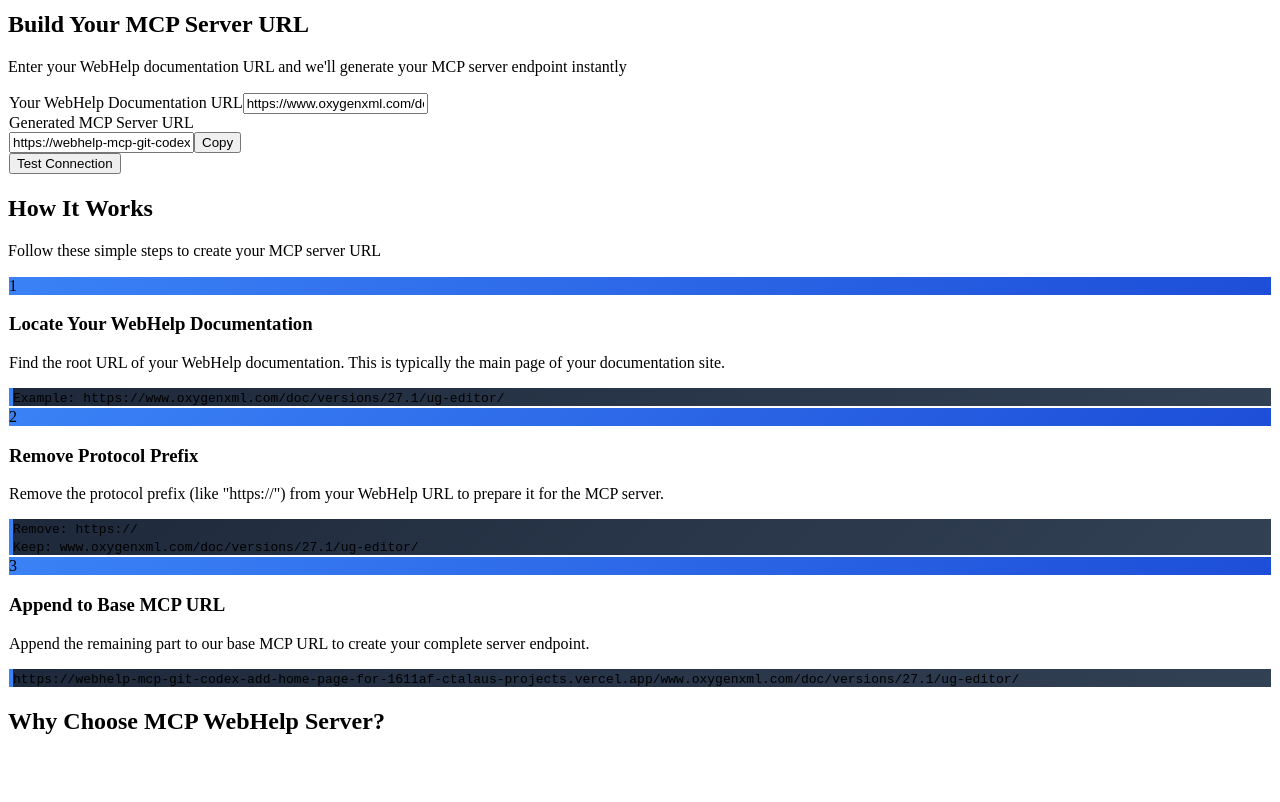
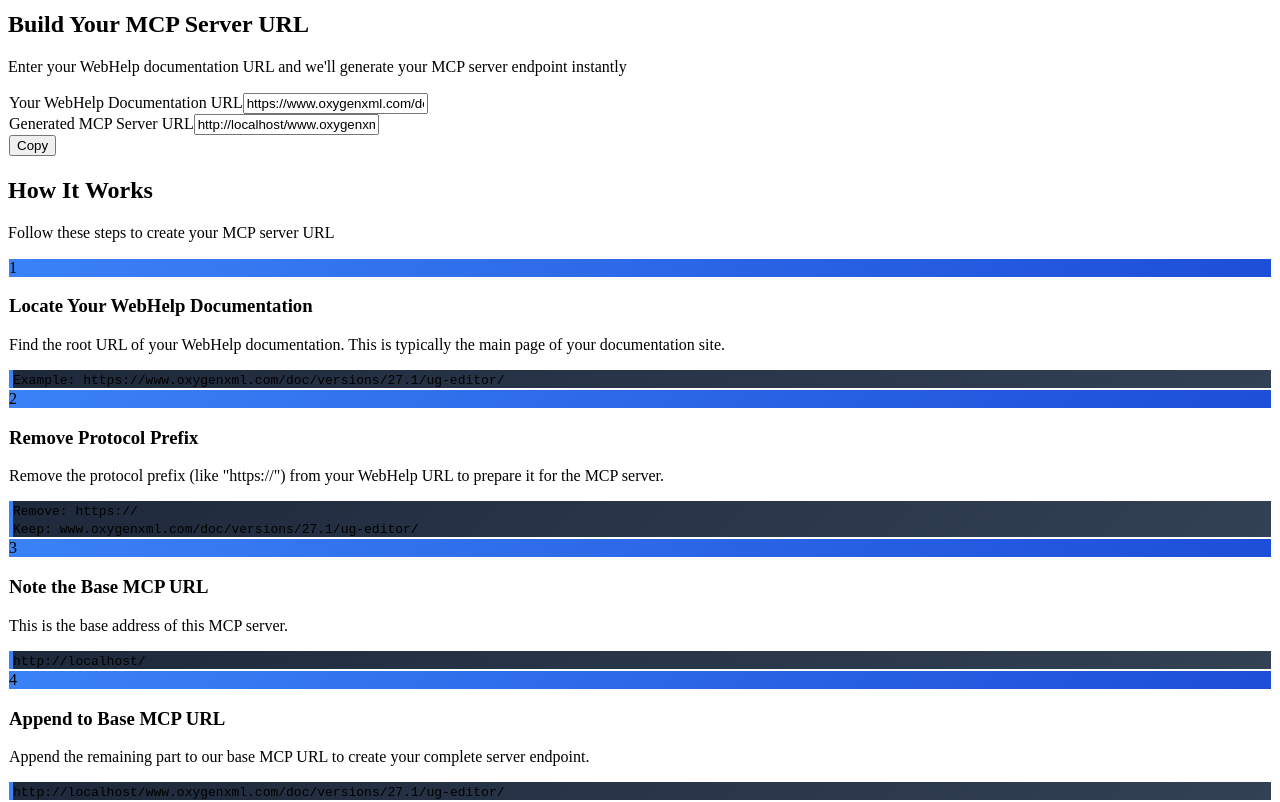
Before and after one commit to ctalau/webhelp-mcp, a Next.js app: page / in a window 1280 px wide. Shown: the part 1420-2222 px from the top of the page. Built offline with nearby package versions, Linux system fonts and the light colour scheme.

Commit message:
refactor: adjust homepage per review

```diff
--- a/app/page.tsx
+++ b/app/page.tsx
@@ -6,16 +6,18 @@
   const [webhelpUrl, setWebhelpUrl] = useState('https://www.oxygenxml.com/doc/versions/27.1/ug-editor/');
   const [mcpUrl, setMcpUrl] = useState('');
   const [copyText, setCopyText] = useState('Copy');
-  const [testText, setTestText] = useState('Test Connection');
-  const [testing, setTesting] = useState(false);
+  const [baseUrl, setBaseUrl] = useState('');
 
   useEffect(() => {
-    generateMCPUrl(webhelpUrl);
+    const origin = window.location.origin;
+    setBaseUrl(origin);
   }, []);
 
   useEffect(() => {
+    if (baseUrl) {
       generateMCPUrl(webhelpUrl);
-  }, [webhelpUrl]);
+    }
+  }, [webhelpUrl, baseUrl]);
 
   function generateMCPUrl(urlStr: string) {
     if (!urlStr) {
@@ -25,7 +27,7 @@
     try {
       const url = new URL(urlStr);
       const pathWithoutProtocol = url.hostname + url.pathname;
-      const mcp = `https://webhelp-mcp-git-codex-add-home-page-for-1611af-ctalaus-projects.vercel.app/${pathWithoutProtocol}`;
+      const mcp = `${baseUrl.replace(/\/$/, '')}/${pathWithoutProtocol}`;
       setMcpUrl(mcp);
     } catch {
       setMcpUrl('Please enter a valid URL');
@@ -38,20 +40,6 @@
         setCopyText('Copied!');
         setTimeout(() => setCopyText('Copy'), 2000);
       });
-    }
-  };
-
-  const testConnection = () => {
-    if (mcpUrl && mcpUrl !== 'Please enter a valid URL') {
-      setTesting(true);
-      setTestText('Testing...');
-      setTimeout(() => {
-        setTestText('Connection Successful!');
-        setTimeout(() => {
-          setTesting(false);
-          setTestText('Test Connection');
-        }, 3000);
-      }, 2000);
     }
   };
 
@@ -114,7 +102,7 @@
               MCP WebHelp Server
             </h1>
             <p className="text-xl md:text-2xl text-blue-100 mb-8 max-w-3xl mx-auto leading-relaxed">
-              Transform any public Oxygen WebHelp deployment into a powerful Model Context Protocol server with stunning
+              Transform any public Oxygen WebHelp deployment into a powerful Model Context Protocol server with
               simplicity
             </p>
           </div>
@@ -168,7 +156,6 @@
                 <label className="block text-lg font-semibold mb-3 text-green-300">
                   Generated MCP Server URL
                 </label>
-                <div className="relative">
                 <input
                   type="text"
                   id="mcpUrl"
@@ -177,30 +164,19 @@
                   className="w-full px-6 py-4 bg-gray-900 border border-gray-600 rounded-xl text-green-400 placeholder-gray-500 focus:outline-none text-lg font-mono"
                   value={mcpUrl}
                 />
+              </div>
+
+              <div className="text-center">
                 <button
                   onClick={copyToClipboard}
-                    className={`absolute right-3 top-1/2 transform -translate-y-1/2 px-4 py-2 rounded-lg text-sm font-semibold transition-all duration-300 ${
-                      copyText === 'Copied!' ? 'bg-green-600' : 'bg-blue-600 hover:bg-blue-700'
+                  className={`px-8 py-3 rounded-xl font-semibold text-lg transform hover:scale-105 transition-all duration-300 shadow-lg bg-gradient-to-r ${
+                    copyText === 'Copied!'
+                      ? 'from-green-600 to-green-700'
+                      : 'from-green-500 to-blue-500 hover:from-green-600 hover:to-blue-600'
                   }`}
                   id="copyBtn"
                 >
                   {copyText}
-                  </button>
-                </div>
-              </div>
-
-              <div className="text-center">
-                <button
-                  onClick={testConnection}
-                  className={`px-8 py-3 rounded-xl font-semibold text-lg transform hover:scale-105 transition-all duration-300 shadow-lg bg-gradient-to-r ${
-                    testing
-                      ? 'from-green-600 to-green-700'
-                      : 'from-green-500 to-blue-500 hover:from-green-600 hover:to-blue-600'
-                  }`}
-                  id="testBtn"
-                  disabled={testing}
-                >
-                  {testText}
                 </button>
               </div>
             </div>
@@ -216,7 +192,7 @@
               How It Works
             </h2>
             <p className="text-xl text-gray-300 max-w-2xl mx-auto">
-              Follow these simple steps to create your MCP server URL
+              Follow these steps to create your MCP server URL
             </p>
           </div>
 
@@ -253,18 +229,34 @@
                   </p>
                   <div className="code-block p-4 rounded-lg">
                     <code className="text-yellow-400 font-mono">
-                      Remove: <span className="line-through text-red-400">https://</span>
+                      <span className="text-white">Remove:</span>{' '}
+                      <span className="line-through text-red-400">https://</span>
                       <br />
-                      Keep: www.oxygenxml.com/doc/versions/27.1/ug-editor/
+                      <span className="text-white">Keep:</span> www.oxygenxml.com/doc/versions/27.1/ug-editor/
                     </code>
                   </div>
                 </div>
               </div>
-
               {/* Step 3 */}
               <div className="flex flex-col md:flex-row items-start gap-6 p-8 glass-effect rounded-2xl hover:bg-white hover:bg-opacity-10 transition-all duration-300">
                 <div className="step-number w-16 h-16 rounded-full flex items-center justify-center text-2xl font-bold text-white shadow-lg flex-shrink-0">
                   3
+                </div>
+                <div className="flex-1">
+                  <h3 className="text-2xl font-bold mb-4 text-blue-300">Note the Base MCP URL</h3>
+                  <p className="text-gray-300 mb-4 text-lg leading-relaxed">
+                    This is the base address of this MCP server.
+                  </p>
+                  <div className="code-block p-4 rounded-lg">
+                    <code className="text-blue-400 font-mono">{baseUrl}/</code>
+                  </div>
+                </div>
+              </div>
+
+              {/* Step 4 */}
+              <div className="flex flex-col md:flex-row items-start gap-6 p-8 glass-effect rounded-2xl hover:bg-white hover:bg-opacity-10 transition-all duration-300">
+                <div className="step-number w-16 h-16 rounded-full flex items-center justify-center text-2xl font-bold text-white shadow-lg flex-shrink-0">
+                  4
                 </div>
                 <div className="flex-1">
                   <h3 className="text-2xl font-bold mb-4 text-green-300">Append to Base MCP URL</h3>
@@ -273,8 +265,7 @@
                   </p>
                   <div className="code-block p-4 rounded-lg">
                     <code className="text-blue-400 font-mono text-sm">
-                      https://webhelp-mcp-git-codex-add-home-page-for-1611af-ctalaus-projects.vercel.app/
-                      <span className="text-green-400">www.oxygenxml.com/doc/versions/27.1/ug-editor/</span>
+                      {baseUrl}/<span className="text-green-400">www.oxygenxml.com/doc/versions/27.1/ug-editor/</span>
                     </code>
                   </div>
                 </div>
@@ -302,7 +293,7 @@
               </div>
               <h3 className="text-2xl font-bold mb-4 text-blue-300">Lightning Fast</h3>
               <p className="text-gray-300 leading-relaxed">
-                Instant server generation with optimized performance for seamless documentation access.
+                Instant server generation for seamless documentation access from AI tools.
               </p>
             </div>
 
@@ -312,9 +303,9 @@
                   <path strokeLinecap="round" strokeLinejoin="round" strokeWidth={2} d="M9 12l2 2 4-4m6 2a9 9 0 11-18 0 9 9 0 0118 0z"></path>
                 </svg>
               </div>
-              <h3 className="text-2xl font-bold mb-4 text-green-300">Reliable</h3>
+              <h3 className="text-2xl font-bold mb-4 text-green-300">Wide AI Tool Support</h3>
               <p className="text-gray-300 leading-relaxed">
-                Built on robust infrastructure with 99.9% uptime guarantee for your documentation needs.
+                Works with Oxygen AI Positron, ChatGPT Deep Research, Claude Desktop, Cursor, and more.
               </p>
             </div>
 
@@ -324,9 +315,9 @@
                   <path strokeLinecap="round" strokeLinejoin="round" strokeWidth={2} d="M12 15v2m-6 4h12a2 2 0 002-2v-6a2 2 0 00-2-2H6a2 2 0 00-2 2v6a2 2 0 002 2zm10-10V7a4 4 0 00-8 0v4h8z"></path>
                 </svg>
               </div>
-              <h3 className="text-2xl font-bold mb-4 text-purple-300">Secure</h3>
+              <h3 className="text-2xl font-bold mb-4 text-purple-300">Open Source</h3>
               <p className="text-gray-300 leading-relaxed">
-                Enterprise-grade security with encrypted connections and secure data handling protocols.
+                Deploy your own server and customize it for your needs.
               </p>
             </div>
           </div>
@@ -338,15 +329,13 @@
         <div className="container mx-auto px-6 text-center">
           <div className="mb-6">
             <h3 className="text-2xl font-bold bg-gradient-to-r from-blue-400 to-purple-400 bg-clip-text text-transparent">
-              MCP WebHelp Server
+              MCP Server for Oxygen WebHelp
             </h3>
           </div>
           <p className="text-gray-400 mb-6">
             Transforming documentation accessibility through intelligent server generation
           </p>
-          <div className="text-gray-500 text-sm">
-            © 2024 MCP WebHelp Server. Built with ❤️ for the documentation community.
-          </div>
+          <div className="text-gray-500 text-sm">Built with ❤️ for the documentation community.</div>
         </div>
       </footer>
     </>
```
Lines whose indentation alone changed are shown as unchanged.
